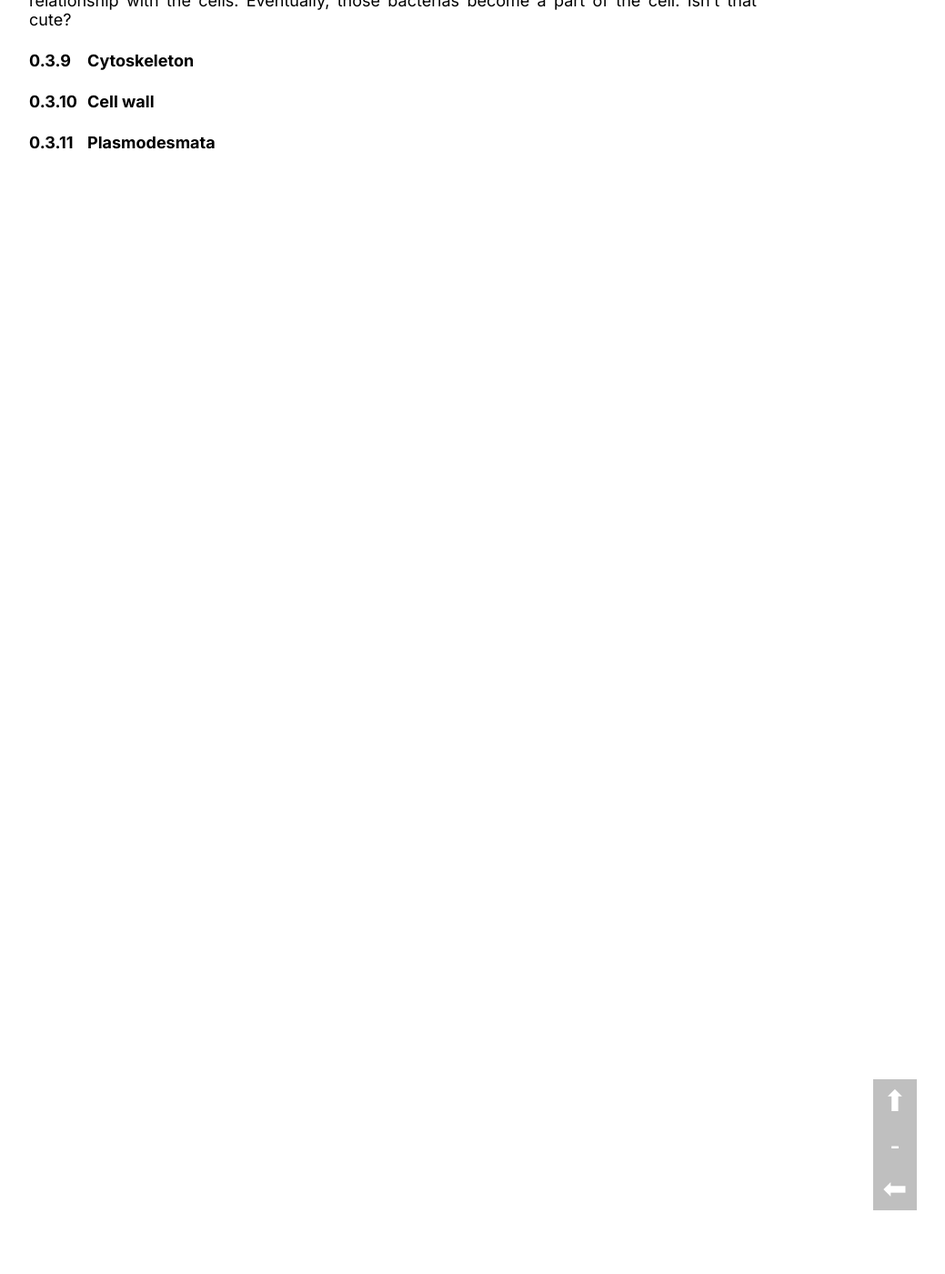
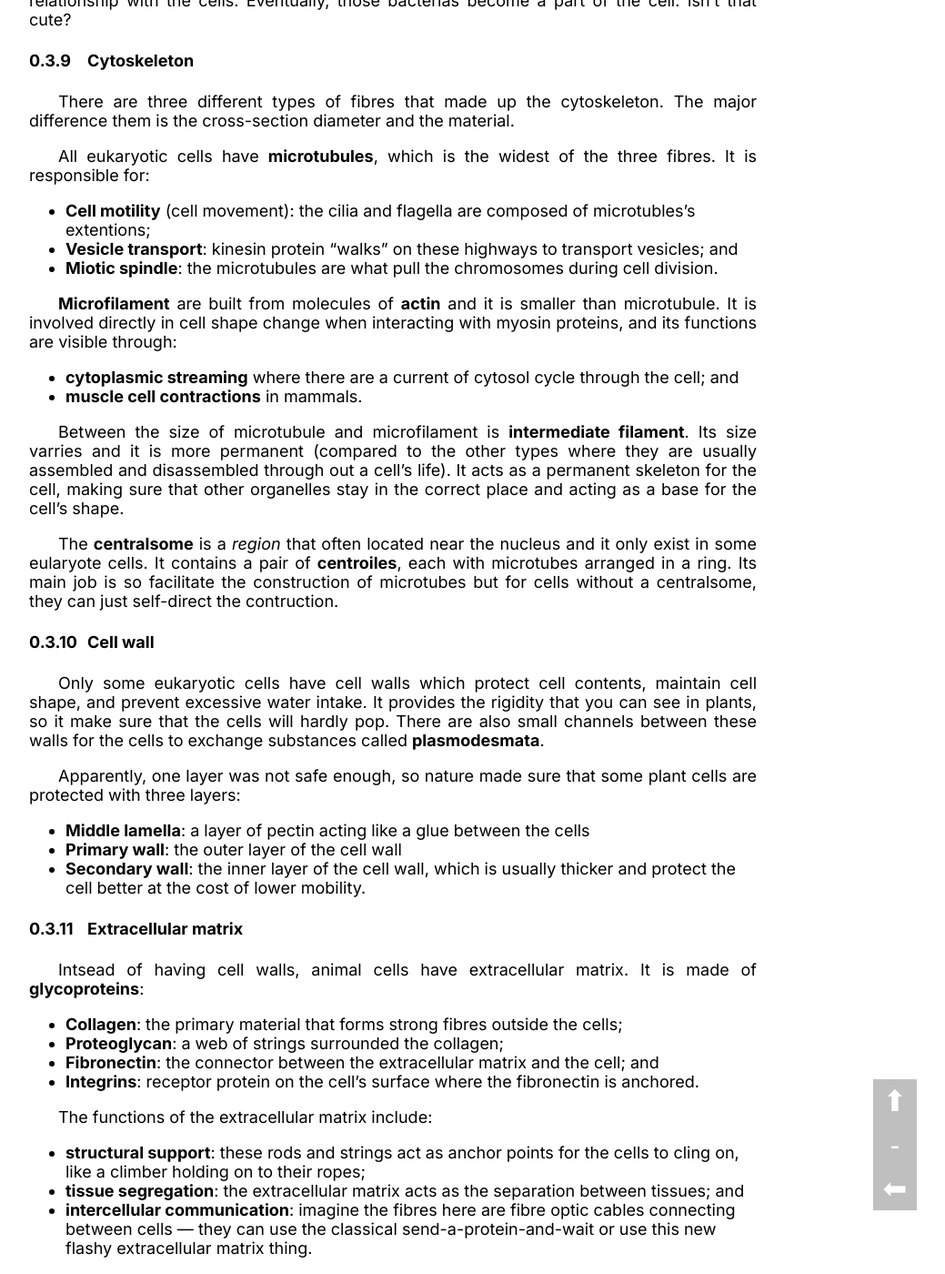
Before and after one commit to LukeNK/n-week-project, a Jekyll site: the page built from drafts/cells.md, in a window 1280 px wide and 1400 px high, scrolled down 3530 px. Shown: the whole window at 91% size, without its empty margins (208-1247 px from the left). Built offline with Jekyll 4.4.1, drawn with Linux system fonts in a browser that asks for light colours.

Commit message:
Draft is almost final

```diff
--- a/drafts/cells.md
+++ b/drafts/cells.md
@@ -89,9 +89,39 @@ Inside the chloroplasts is a system of connected sacs, and each sac (**thylakoid
 The main function of the chloroplast is to convert light into chemical "fuel" in a process called **photosynthesis**. However, then can also remove nitrogen and make fatty acids, hormones, aino acids, heme, and vitaims. This is a bit outside of the topic, but it is thought that both the mitochondrion and the chloroplast used to be a bacteria that have a mutualism relationship with the cells. Eventually, those bacterias become a part of the cell. Isn't that cute?
 
 #### Cytoskeleton
+There are three different types of fibres that made up the cytoskeleton. The major difference them is the cross-section diameter and the material.
+
+All eukaryotic cells have **microtubules**, which is the widest of the three fibres. It is responsible for:
+- **Cell motility** (cell movement): the cilia and flagella are composed of microtubles's extentions;
+- **Vesicle transport**: kinesin protein "walks" on these highways to transport vesicles; and
+- **Miotic spindle**: the microtubules are what pull the chromosomes during cell division.
+
+**Microfilament** are built from molecules of **actin** and it is smaller than microtubule. It is involved directly in cell shape change when interacting with myosin proteins, and its functions are visible through:
+- **cytoplasmic streaming** where there are a current of cytosol cycle through the cell; and
+- **muscle cell contractions** in mammals.
+
+Between the size of microtubule and microfilament is **intermediate filament**. Its size varries and it is more permanent (compared to the other types where they are usually assembled and disassembled through out a cell's life). It acts as a permanent skeleton for the cell, making sure that other organelles stay in the correct place and acting as a base for the cell's shape.
+
+The **centralsome** is a _region_ that often located near the nucleus and it only exist in some eularyote cells. It contains a pair of **centroiles**, each with microtubes arranged in a ring. Its main job is so facilitate the construction of microtubes but for cells without a centralsome, they can just self-direct the contruction.
 
 #### Cell wall
+Only some eukaryotic cells have cell walls which protect cell contents, maintain cell shape, and prevent excessive water intake. It provides the rigidity that you can see in plants, so it make sure that the cells will hardly pop. There are also small channels between these walls for the cells to exchange substances called **plasmodesmata**.
 
-#### Plasmodesmata
+Apparently, one layer was not safe enough, so nature made sure that some plant cells are protected with three layers:
+- **Middle lamella**: a layer of pectin acting like a glue between the cells
+- **Primary wall**: the outer layer of the cell wall
+- **Secondary wall**: the inner layer of the cell wall, which is usually thicker and protect the cell better at the cost of lower mobility.
+
+#### Extracellular matrix
+Intsead of having cell walls, animal cells have extracellular matrix. It is made of **glycoproteins**:
+- **Collagen**: the primary material that forms strong fibres outside the cells;
+- **Proteoglycan**: a web of strings surrounded the collagen;
+- **Fibronectin**: the connector between the extracellular matrix and the cell; and
+- **Integrins**: receptor protein on the cell's surface where the fibronectin is anchored.
+
+The functions of the extracellular matrix include:
+- **structural support**: these rods and strings act as anchor points for the cells to cling on, like a climber holding on to their ropes;
+- **tissue segregation**: the extracellular matrix acts as the separation between tissues; and
+- **intercellular communication**: imagine the fibres here are fibre optic cables connecting between cells — they can use the classical send-a-protein-and-wait or use this new flashy extracellular matrix thing.
 
 <!-- ### Plant cells and animal cells -->
```
